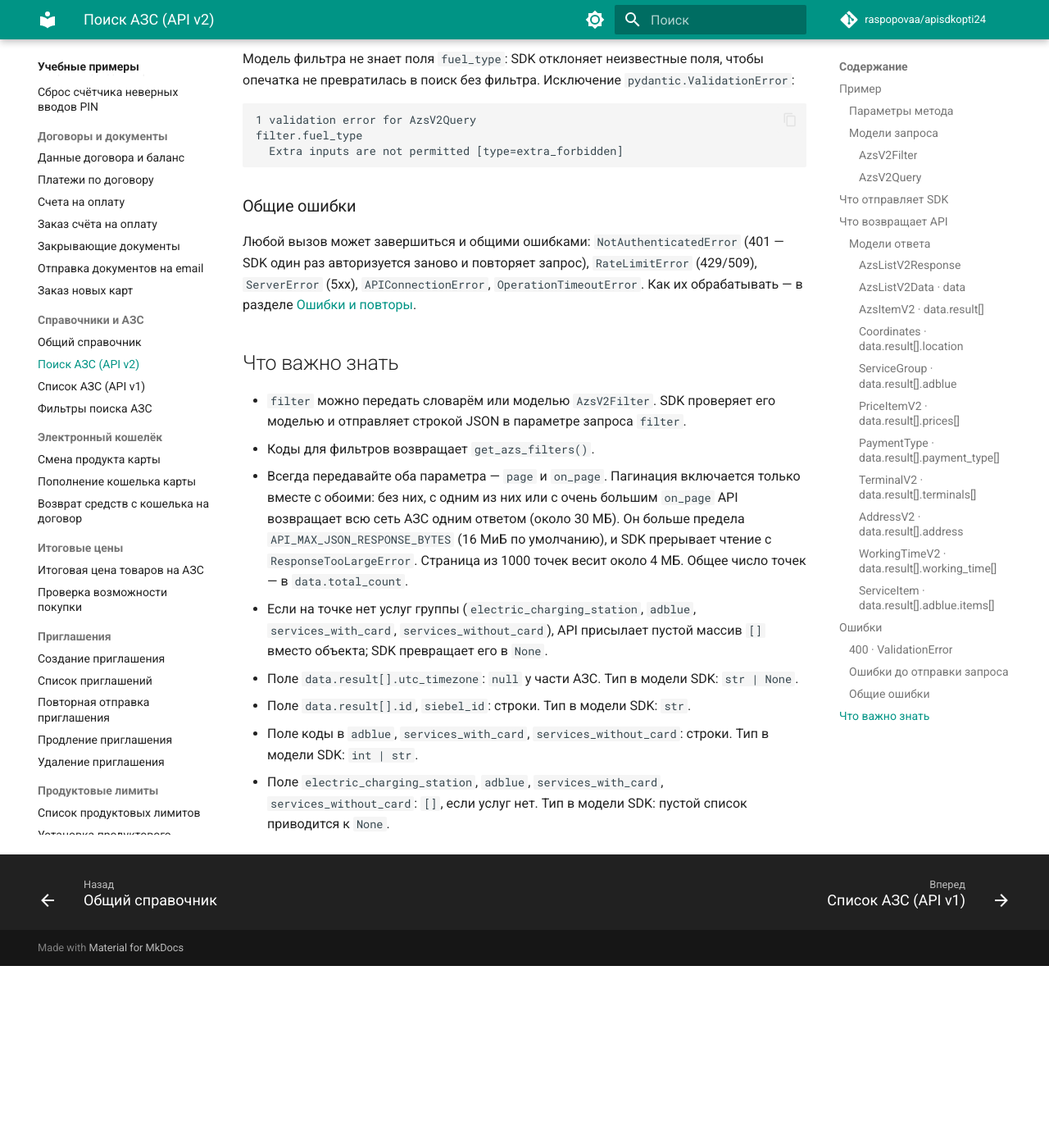
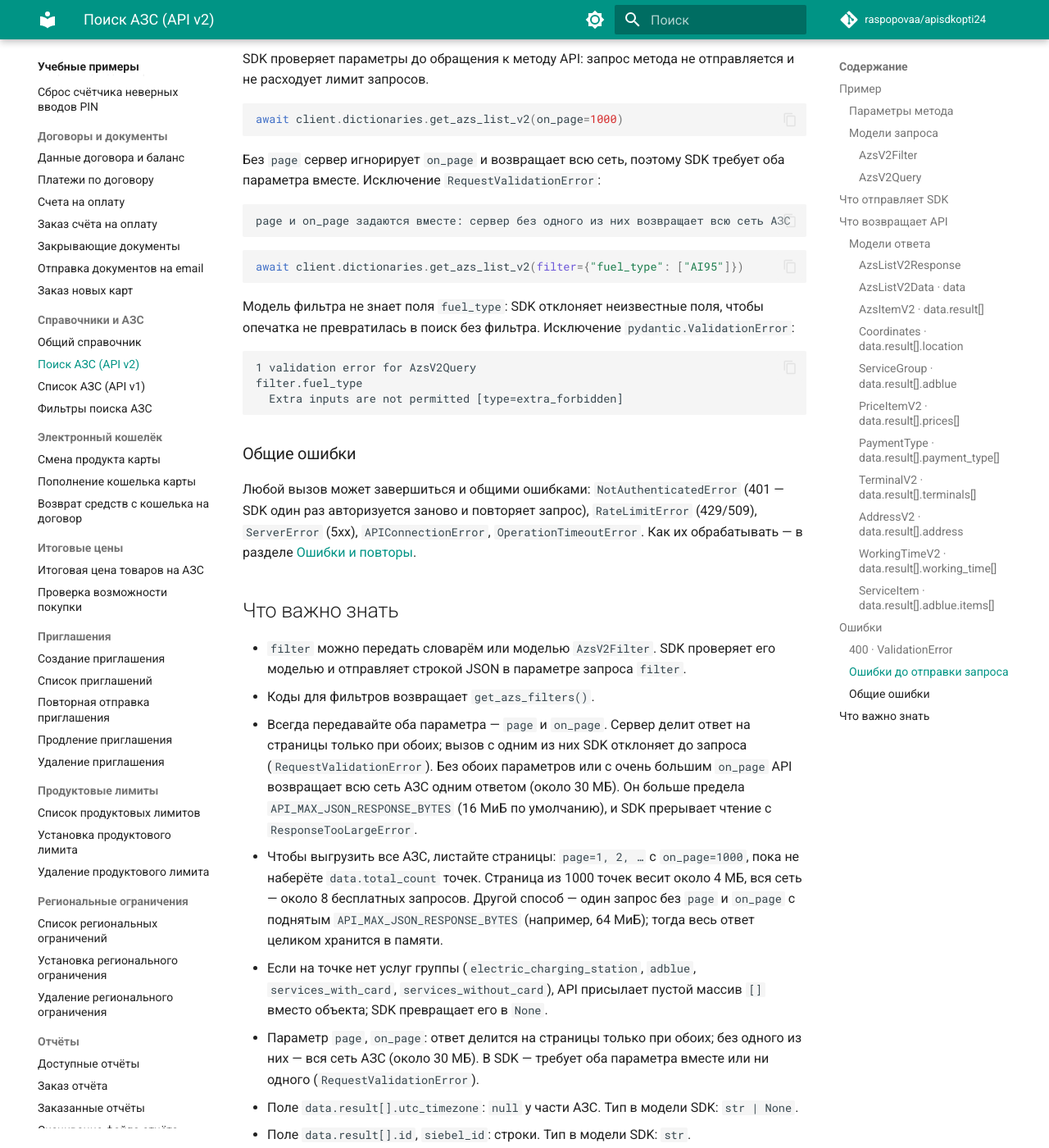
Before and after one commit to raspopovaa/apisdkopti24, an MkDocs documentation site: the page built from docs/examples/dictionaries/get_azs_list_v2.md, in a window 1280 px wide and 1400 px high, scrolled down 15964 px. Shown: the whole window at 82% size. Built offline with MkDocs 1.6.1 and Material for MkDocs 9.7.7, drawn with Linux system fonts in a browser that asks for light colours; comment, search, counter and statistics services are not loaded; the version menu is left out; before the commit the page ends 17142 px from its top, so only the background shows below that; some of the changed text lies outside the part shown.

Commit message:
fix(dictionaries): require page and on_page together; reject empty dictionary name
- get_azs_list_v2 rejects a single paging parameter before the request: the
  server paginates only when both are set and otherwise returns the whole
  station network.
- get_dictionary rejects an empty name before login.
- Document full station export, onpage=0 in v1, and the OwnType/GoodsCode
  dictionary discrepancies.

Co-Authored-By: Claude Opus 5.5 <noreply@anthropic.com>

````diff
--- a/docs/examples/dictionaries/get_azs_list_v2.md
+++ b/docs/examples/dictionaries/get_azs_list_v2.md
@@ -69,9 +69,9 @@ if __name__ == "__main__":
 |---|---|:---:|---|---|
 | `filter` | <code>AzsV2Filter &#124; Mapping[str, object] &#124; None</code> | Нет | `None` | JSON-объект для фильтрации списка торговых точек. |
 | `q` | <code>str &#124; None</code> | Нет | `None` | Поисковая строка запроса (Ищет по наименованию АЗС и адресу) |
-| `id` | <code>str &#124; None</code> | Нет | `None` | ID точки АЗС |
-| `page` | <code>int &#124; None</code> | Нет | `None` | Номер страницы |
-| `on_page` | <code>int &#124; None</code> | Нет | `None` | Количество записей на странице |
+| `id` | <code>str &#124; None</code> | Нет | `None` | ID торговой точки. |
+| `page` | <code>int &#124; None</code> | Нет | `None` | Номер страницы, начиная с 1. Задаётся вместе с on_page: сервер делит ответ на страницы только при обоих, поэтому один из них SDK отклоняет (RequestValidationError). Без обоих API возвращает всю сеть АЗС одним ответом. |
+| `on_page` | <code>int &#124; None</code> | Нет | `None` | Количество точек на странице. Задаётся вместе с page. |
 | `api_version` | <code>str &#124; None</code> | Нет | `None` | Версия API. Обычно определяется SDK автоматически. |
 
 ### Модели запроса
@@ -495,6 +495,16 @@ ValidationError: [400] Некорректные параметры запрос
 SDK проверяет параметры до обращения к методу API: запрос метода не отправляется и не расходует лимит запросов.
 
 ```python
+await client.dictionaries.get_azs_list_v2(on_page=1000)
+```
+
+Без `page` сервер игнорирует `on_page` и возвращает всю сеть, поэтому SDK требует оба параметра вместе. Исключение `RequestValidationError`:
+
+```text
+page и on_page задаются вместе: сервер без одного из них возвращает всю сеть АЗС
+```
+
+```python
 await client.dictionaries.get_azs_list_v2(filter={"fuel_type": ["AI95"]})
 ```
 
@@ -514,8 +524,10 @@ filter.fuel_type
 
 - `filter` можно передать словарём или моделью `AzsV2Filter`. SDK проверяет его моделью и отправляет строкой JSON в параметре запроса `filter`.
 - Коды для фильтров возвращает `get_azs_filters()`.
-- Всегда передавайте оба параметра — `page` и `on_page`. Пагинация включается только вместе с обоими: без них, с одним из них или с очень большим `on_page` API возвращает всю сеть АЗС одним ответом (около 30 МБ). Он больше предела `API_MAX_JSON_RESPONSE_BYTES` (16 МиБ по умолчанию), и SDK прерывает чтение с `ResponseTooLargeError`. Страница из 1000 точек весит около 4 МБ. Общее число точек — в `data.total_count`.
+- Всегда передавайте оба параметра — `page` и `on_page`. Сервер делит ответ на страницы только при обоих; вызов с одним из них SDK отклоняет до запроса (`RequestValidationError`). Без обоих параметров или с очень большим `on_page` API возвращает всю сеть АЗС одним ответом (около 30 МБ). Он больше предела `API_MAX_JSON_RESPONSE_BYTES` (16 МиБ по умолчанию), и SDK прерывает чтение с `ResponseTooLargeError`.
+- Чтобы выгрузить все АЗС, листайте страницы: `page=1, 2, …` с `on_page=1000`, пока не наберёте `data.total_count` точек. Страница из 1000 точек весит около 4 МБ, вся сеть — около 8 бесплатных запросов. Другой способ — один запрос без `page` и `on_page` с поднятым `API_MAX_JSON_RESPONSE_BYTES` (например, 64 МиБ); тогда весь ответ целиком хранится в памяти.
 - Если на точке нет услуг группы (`electric_charging_station`, `adblue`, `services_with_card`, `services_without_card`), API присылает пустой массив `[]` вместо объекта; SDK превращает его в `None`.
+- Параметр `page`, `on_page`: ответ делится на страницы только при обоих; без одного из них — вся сеть АЗС (около 30 МБ). В SDK — требует оба параметра вместе или ни одного (`RequestValidationError`).
 - Поле `data.result[].utc_timezone`: `null` у части АЗС. Тип в модели SDK: <code>str &#124; None</code>.
 - Поле `data.result[].id`, `siebel_id`: строки. Тип в модели SDK: `str`.
 - Поле коды в `adblue`, `services_with_card`, `services_without_card`: строки. Тип в модели SDK: <code>int &#124; str</code>.
````
Also changed, not shown: CHANGELOG.md (+5 -0 lines), docs/examples/dictionaries/get_azs_list_v1.md (+2 -1 lines), docs/examples/dictionaries/get_dictionary.md (+16 -0 lines), docs/methods/dictionaries.md (+6 -6 lines), docs/spec-compatibility.md (+2 -0 lines), 7 other files.
